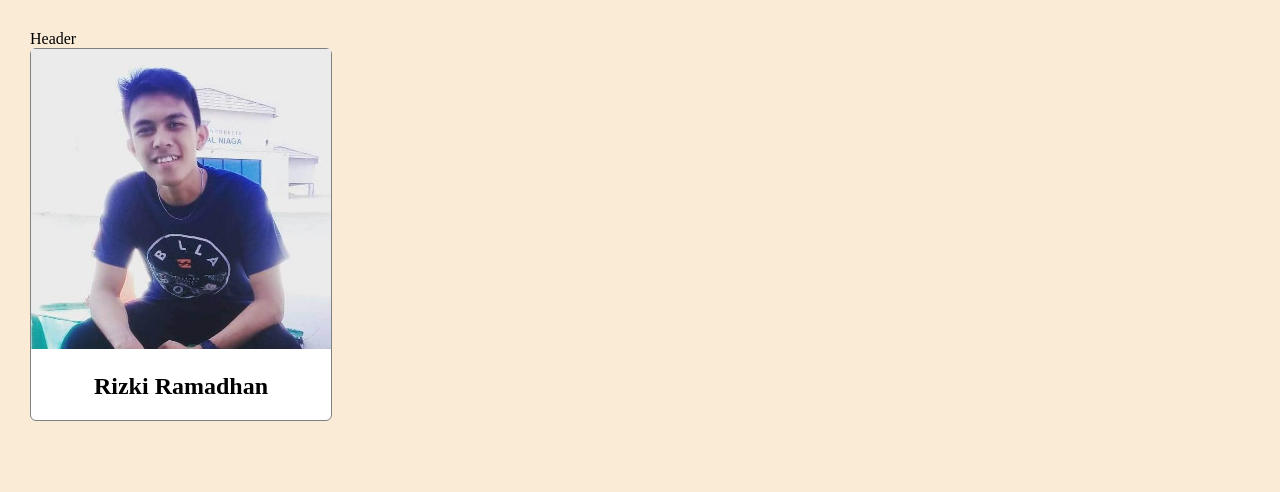
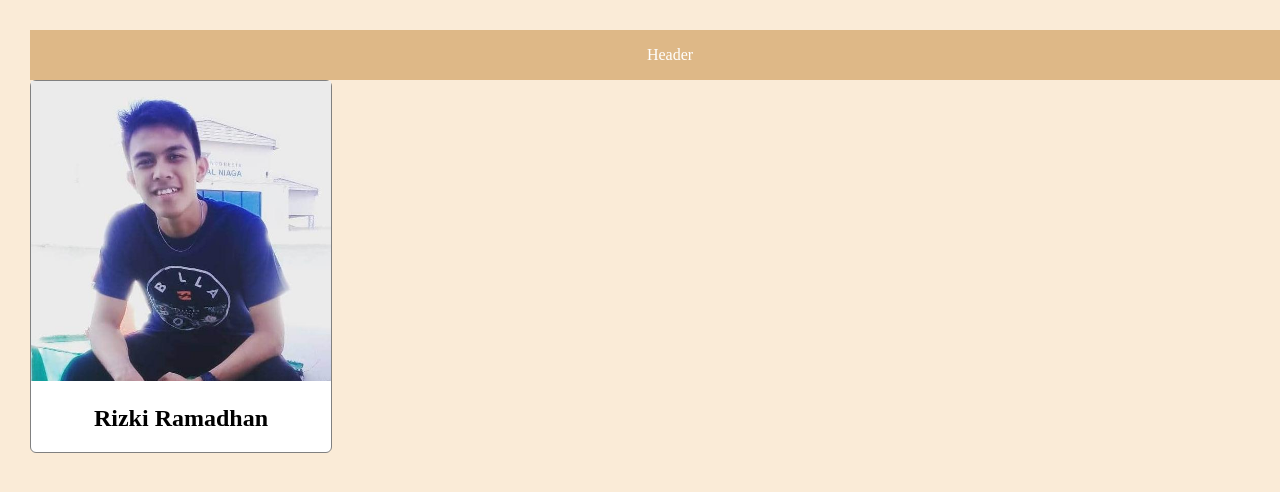
Before and after one commit to rizkirmdn84/my-repo-from-remote, a plain HTML site: page index.html in a window 1280 px wide. Shown: the top 492 px of the page. Drawn offline with Linux system fonts and the light colour scheme.

Commit message:
“added style for id header”

```diff
--- a/style.css
+++ b/style.css
@@ -1,3 +1,11 @@
+#header {
+    width: 100%;
+    height: 50px;
+    line-height: 50px;
+    background-color: burlywood;
+    text-align: center;
+    color: white;
+ }
 body {
     width: 100%;
     margin: 30px;
```
